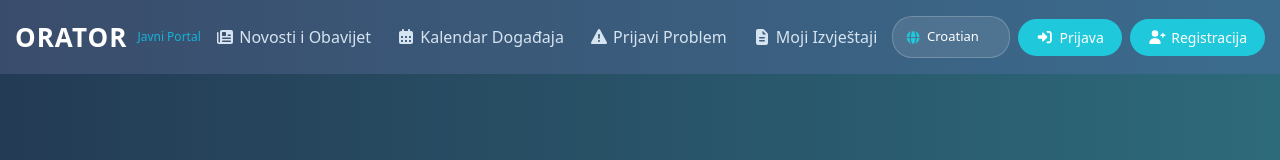
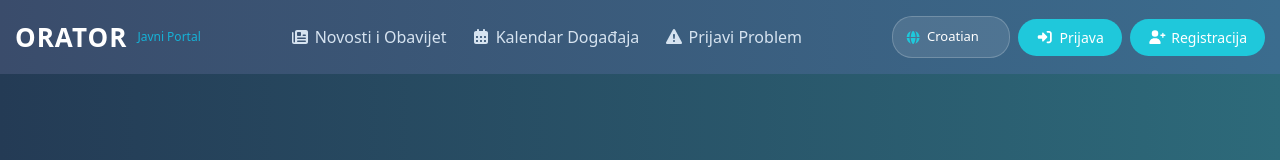
Before and after one commit to Junaid-Taqi/orator-public-portal, a React (Create React App) app: page /report in a window 1280 px wide. Shown: the top 160 px of the page. Built offline with nearby package versions, Linux system fonts and the light colour scheme; no server answers.

Commit message:
header fixes

```diff
--- a/src/components/Header.js
+++ b/src/components/Header.js
@@ -83,7 +83,7 @@ const Header = ({ hasLiferayUser, onLogout }) => {
                             <FontAwesomeIcon icon={faTriangleExclamation} /> {t('header.report')}
                         </NavLink>
                     )}
-                    {!isCurrentPath('/my-report') && (
+                    {hasLiferayUser && !isCurrentPath('/my-report') && (
                         <NavLink to="/my-report" className={({ isActive }) => "nav-link" + (isActive ? " active" : "")} onClick={() => setMenuOpen(false)}>
                             <FontAwesomeIcon icon={faFileAlt} /> {t('header.myReport')}
                         </NavLink>
```
